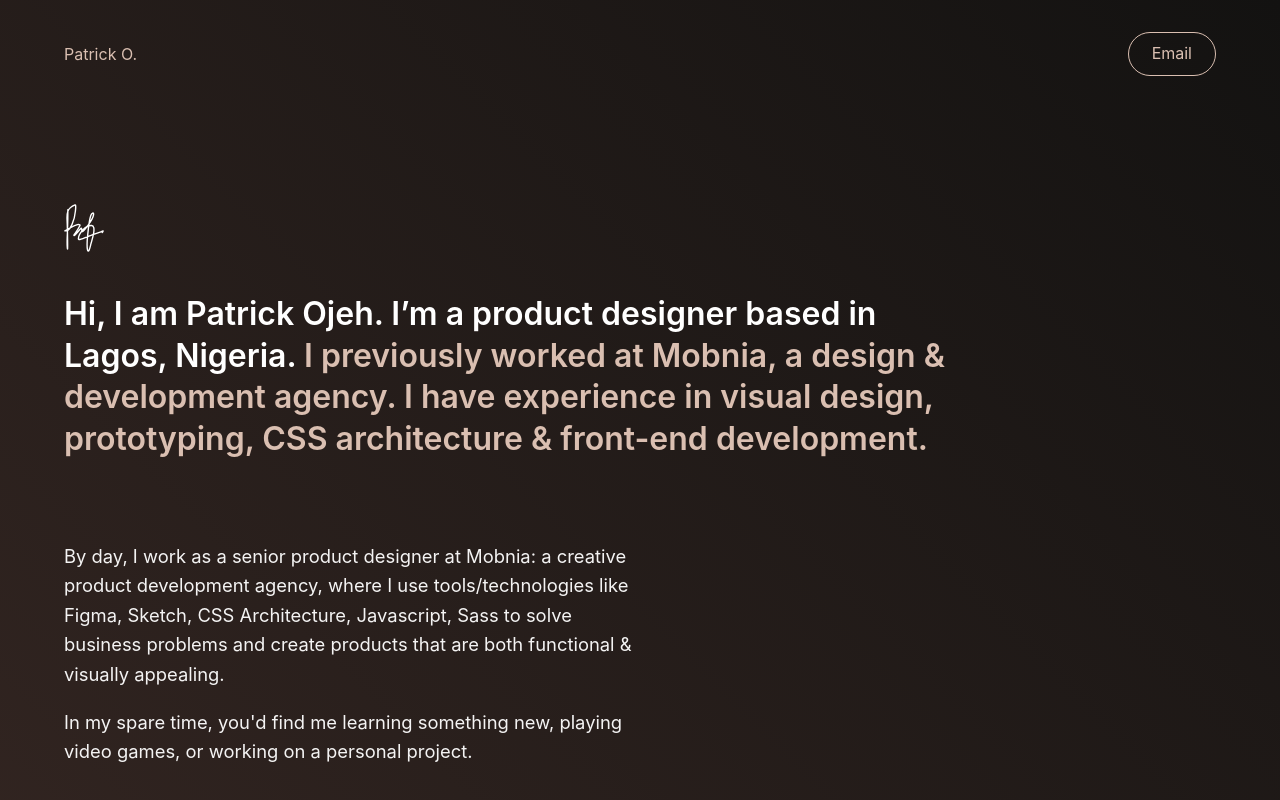
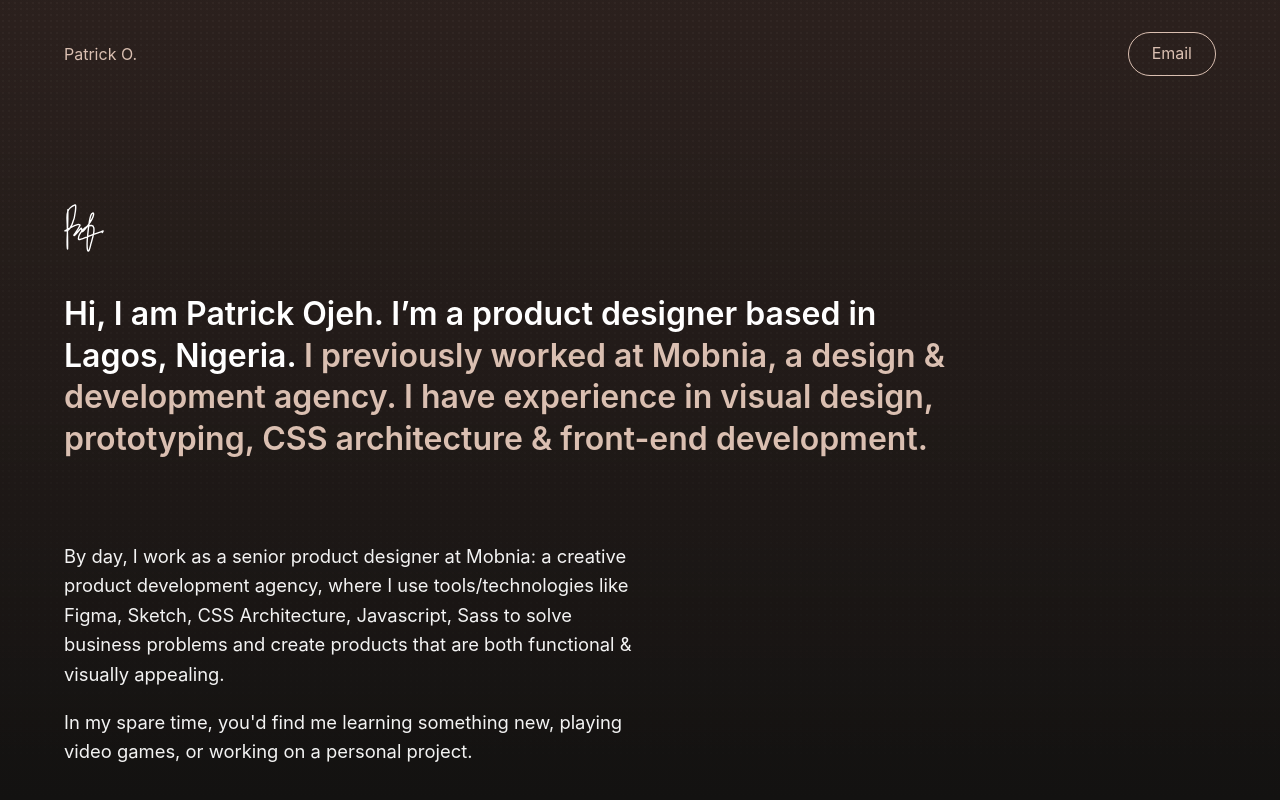
Before and after one commit to patrickojeh/portfolio, a React (Create React App) app: page / in a window 1280 px wide. Shown: the top 800 px of the page. Built offline with nearby package versions, Linux system fonts and the light colour scheme.

Commit message:
add dot to background

```diff
--- a/src/index.css
+++ b/src/index.css
@@ -5,7 +5,9 @@
 }
 
 body {
-  background: linear-gradient(45deg, #342622, #131211);
+  background: url('./images/white-dot.svg'), linear-gradient(45deg, #342622, #131211);
+  background-repeat: repeat;
+  background-size: 0.375rem;
   color: var(--white);
   margin: 0;
   font-family: messina, -apple-system, inter, BlinkMacSystemFont, "Segoe UI",
@@ -13,6 +15,17 @@ body {
     "Helvetica Neue", sans-serif;
   -webkit-font-smoothing: antialiased;
   -moz-osx-font-smoothing: grayscale;
+}
+
+body::after {
+  background: linear-gradient(to bottom, #342622be, #131211);
+  content: '';
+  height: 100vh;
+  left: 0;
+  position: fixed;
+  top: 0;
+  width: 100%;
+  z-index: -1;
 }
 
 code {
```
Also changed, not shown: src/images/white-dot.svg (added).
